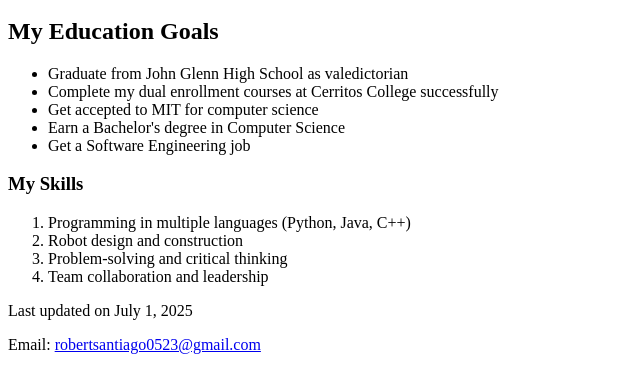
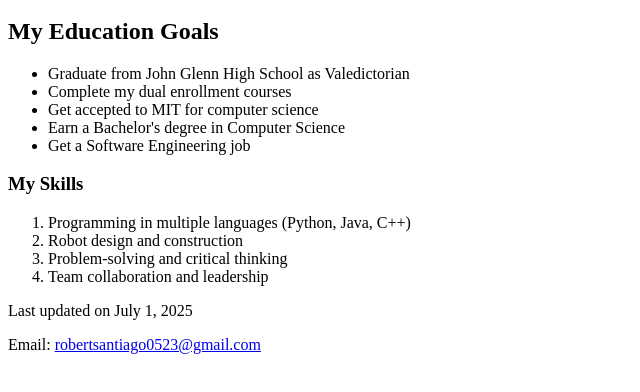
Before and after one commit to Robsant523/CIS162, a plain HTML site: page about.html in a window 1280 px wide. Shown: the part 136-528 px from the top of the page, without its empty margins (0-640 px from the left). Drawn offline with Linux system fonts and the light colour scheme.

Commit message:
Add files via upload
spelling

```diff
--- a/about.html
+++ b/about.html
@@ -21,8 +21,8 @@
 
     <h2>My Education Goals</h2>
     <ul>
-        <li>Graduate from John Glenn High School as valedictorian</li>
-        <li>Complete my dual enrollment courses at Cerritos College successfully</li>
+        <li>Graduate from John Glenn High School as Valedictorian</li>
+        <li>Complete my dual enrollment courses</li>
         <li>Get accepted to MIT for computer science</li>
         <li>Earn a Bachelor's degree in Computer Science</li>
         <li>Get a Software Engineering job</li>
```
